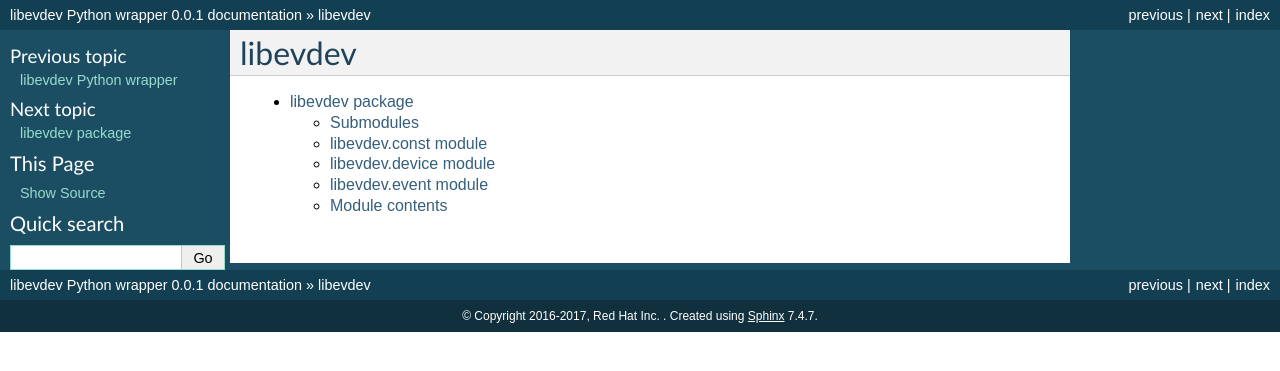
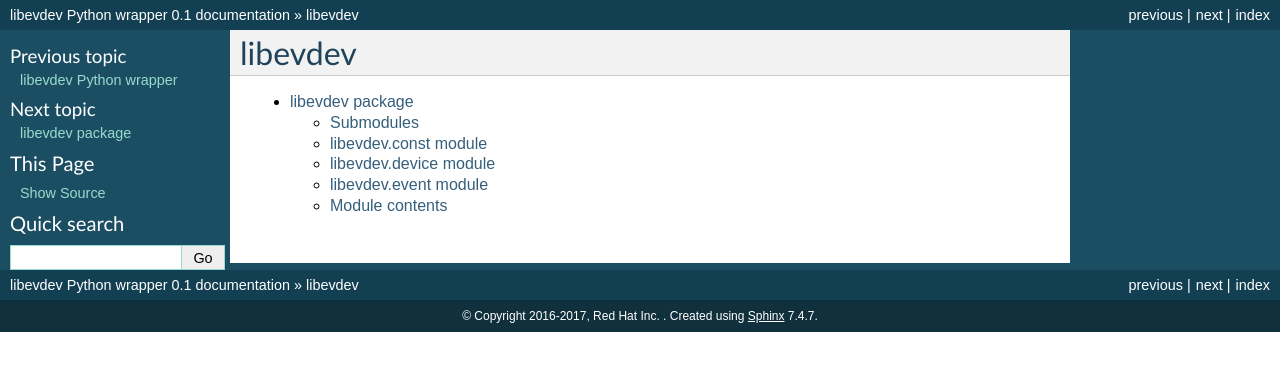
Before and after one commit to whot/python-libevdev, a Sphinx documentation site: the page built from doc/source/modules.rst, in a window 1280 px wide. Shown: the top 371 px of the page. Built offline with Sphinx 7.4.7, drawn with Linux system fonts in a browser that asks for light colours.

Commit message:
doc: sync the version with the one from setup.py
Signed-off-by: Peter Hutterer <peter.hutterer@who-t.net>

```diff
--- a/doc/source/conf.py
+++ b/doc/source/conf.py
@@ -56,9 +56,9 @@ copyright = u'2016-2017, Red Hat Inc. '
 # built documents.
 #
 # The short X.Y version.
-version = '0.0.1'
+version = '0.1'
 # The full version, including alpha/beta/rc tags.
-release = '0.0.1'
+release = '0.1'
 
 # The language for content autogenerated by Sphinx. Refer to documentation
 # for a list of supported languages.
```
